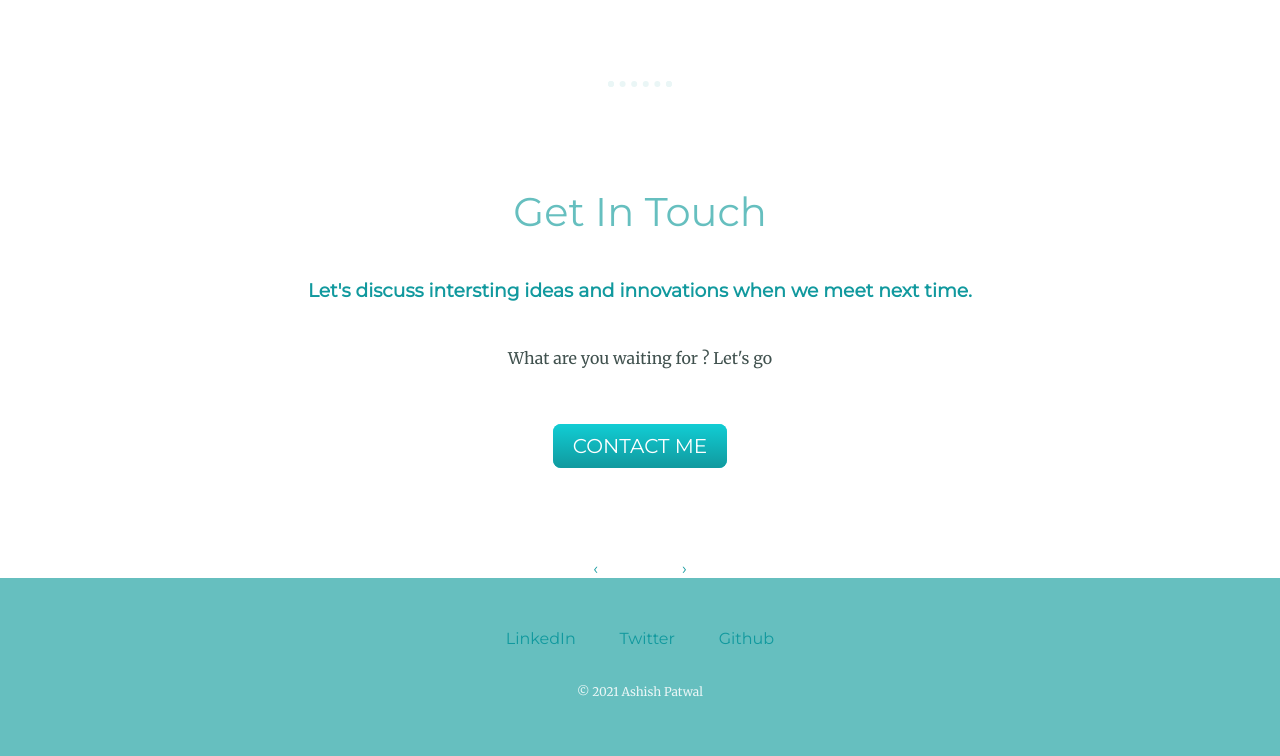
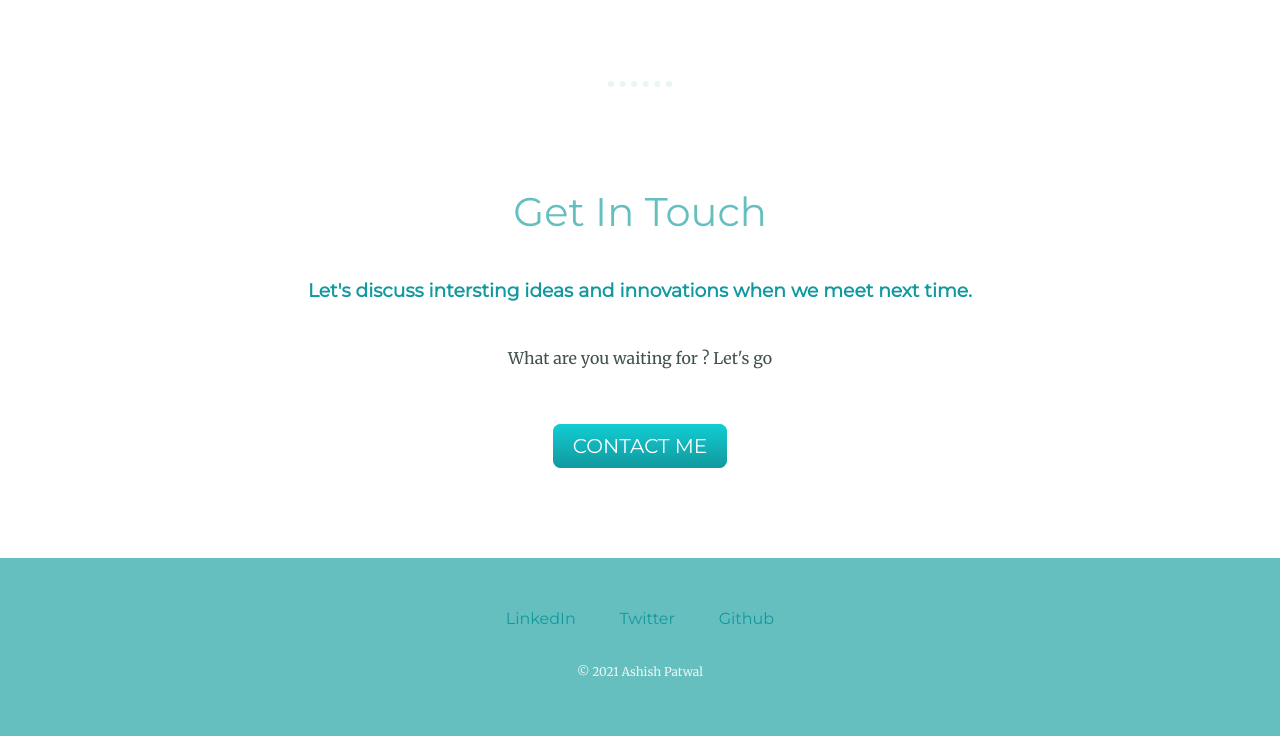
Before and after one commit to ashish-patwal/CV, a plain HTML site: page index.html in a window 1280 px wide. Shown: the part 2438-3194 px from the top of the page. Drawn offline with Linux system fonts and the light colour scheme; a script that the page names is missing.

Commit message:
Update index.html

```diff
--- a/index.html
+++ b/index.html
@@ -45,13 +45,6 @@
   </div>
 </div>
 
-<div id="webring-wrapper">
-  <a href="https://webring.hackclub.com/" id="previousBtn" class="webring-anchor" title="Previous">‹</a>
-  <a href="https://webring.hackclub.com/" class="webring-logo" title="Hack Club Webring" alt="Hack Club Webring"></a>
-  <a href="https://webring.hackclub.com/" id="nextBtn" class="webring-anchor" title="Next">›</a>
-  <script src="https://webring.hackclub.com/public/embed.min.js"></script>
-</div>
-
 <div class="bottom-container">
   <a class="footer-link" href="https://www.linkedin.com/">LinkedIn</a>
   <a class="footer-link" href="https://twitter.com/">Twitter</a>
```
